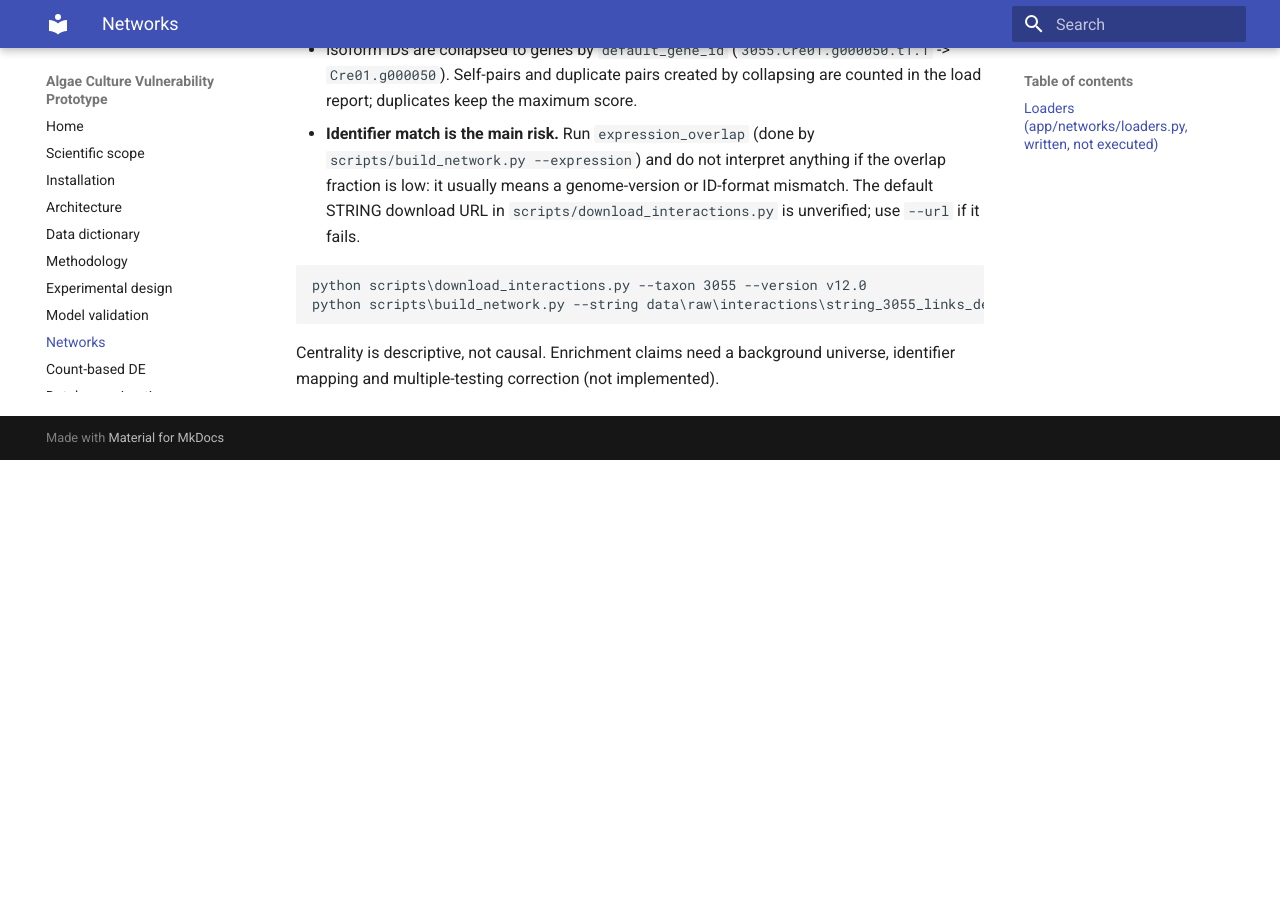
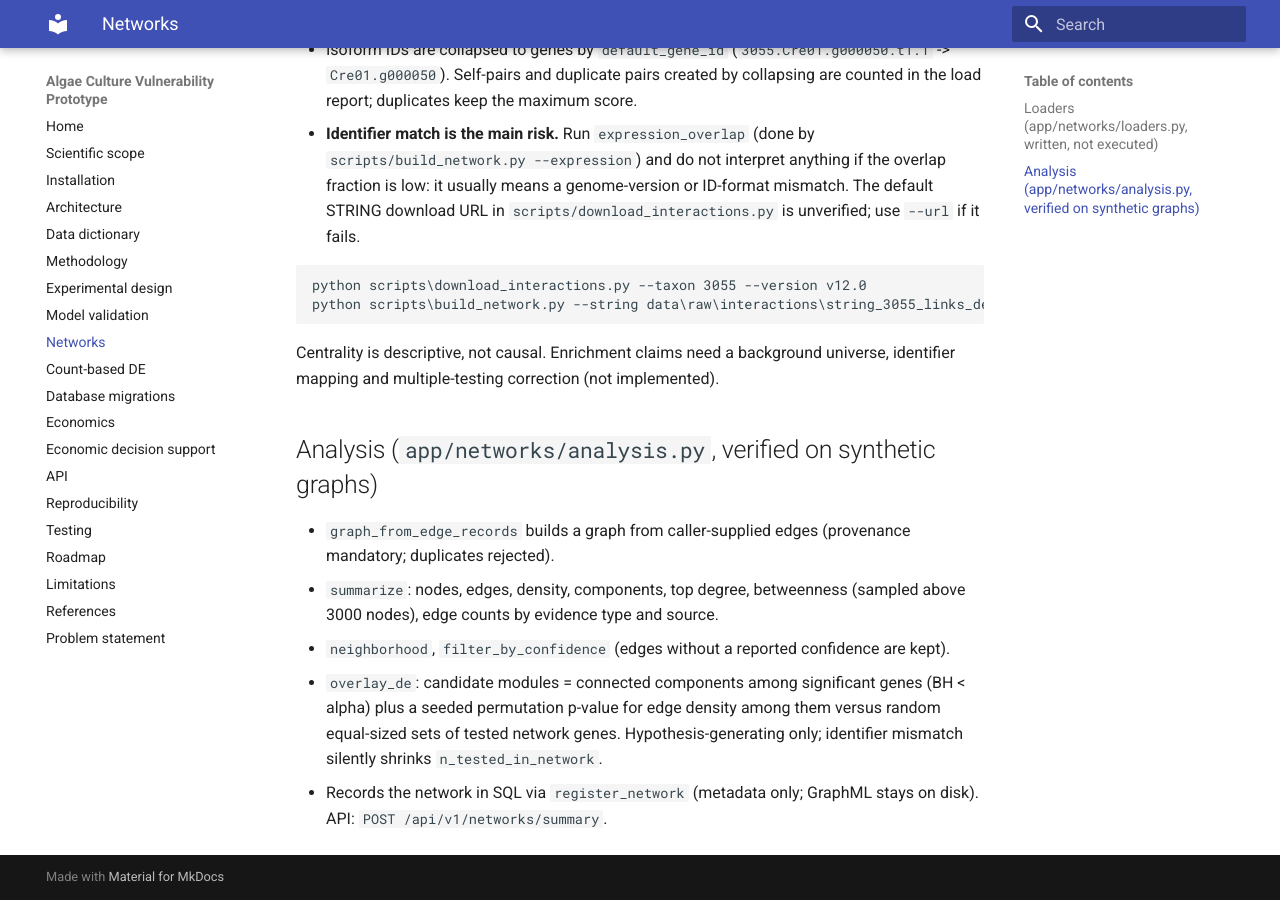
Before and after one commit to sunilnarayan419-ui/AlgalPathogenRisk-ML, an MkDocs documentation site: the page built from docs/biological_networks.md, in a window 1280 px wide and 900 px high, scrolled down 688 px. Built offline with MkDocs 1.6.1 and Material for MkDocs 9.7.7, drawn with Linux system fonts in a browser that asks for light colours; before the commit the page ends 1148 px from its top, so only the background shows below that.

Commit message:
chore: update docs/biological_networks.md

````diff
--- a/docs/biological_networks.md
+++ b/docs/biological_networks.md
@@ -21,3 +21,13 @@
 ```
 
 Centrality is descriptive, not causal. Enrichment claims need a background universe, identifier mapping and multiple-testing correction (not implemented).
+
+
+## Analysis (`app/networks/analysis.py`, verified on synthetic graphs)
+* `graph_from_edge_records` builds a graph from caller-supplied edges (provenance mandatory; duplicates rejected).
+* `summarize`: nodes, edges, density, components, top degree, betweenness (sampled above 3000 nodes), edge counts by evidence type and source.
+* `neighborhood`, `filter_by_confidence` (edges without a reported confidence are kept).
+* `overlay_de`: candidate modules = connected components among significant genes (BH < alpha) plus a seeded permutation p-value for edge
+  density among them versus random equal-sized sets of tested network genes. Hypothesis-generating only; identifier mismatch silently
+  shrinks `n_tested_in_network`.
+* Records the network in SQL via `register_network` (metadata only; GraphML stays on disk). API: `POST /api/v1/networks/summary`.
````
